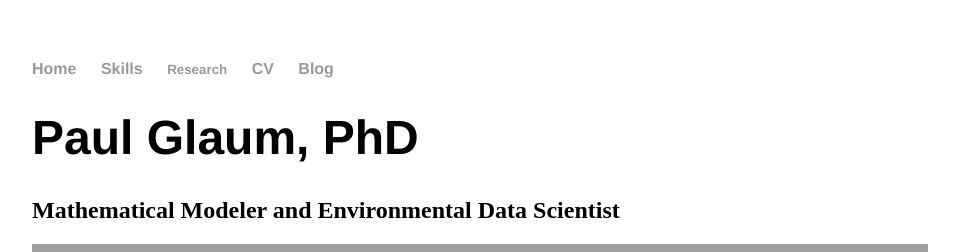
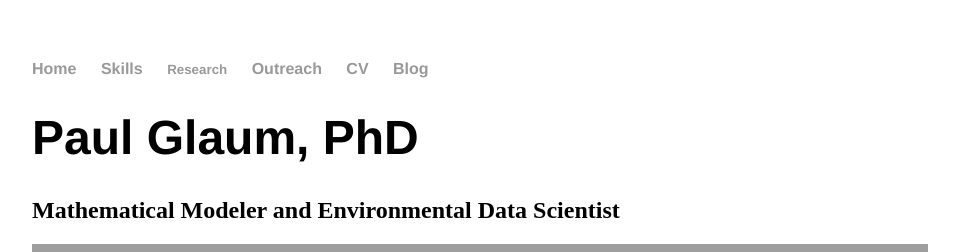
Before and after one commit to prglaum/prglaum.github.io, a Jekyll site: the page built from index.html, in a window 1280 px wide. Shown: the top 252 px of the page, without its empty margins (160-1119 px from the left). Built offline with Jekyll 4.4.1, drawn with Linux system fonts in a browser that asks for light colours.

Commit message:
Update default.html

```diff
--- a/_layouts/default.html
+++ b/_layouts/default.html
@@ -19,7 +19,7 @@
 						<a href="https://prglaum.github.io/research/chemoeco/">Chemical Ecology</a>
 					</div>
 				</div></li>
-		        	<!--<li><a href="/research">Research</a></li> -->
+		        	<li><a href="/outreach">Outreach</a></li>
 	        		<li><a href="/cv">CV</a></li>
 	        		<li><a href="/blog">Blog</a></li>
 	    		</ul>
```
